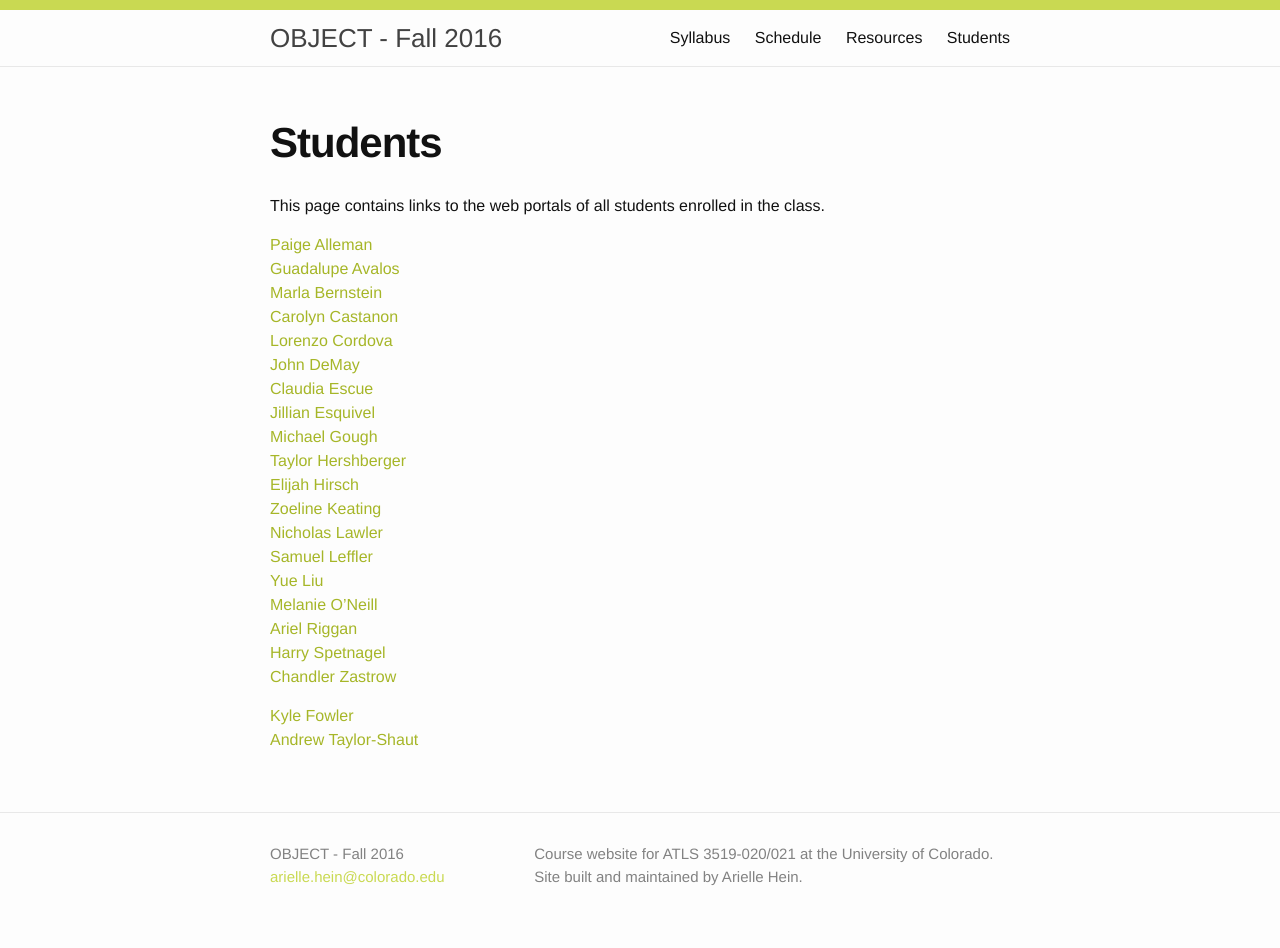
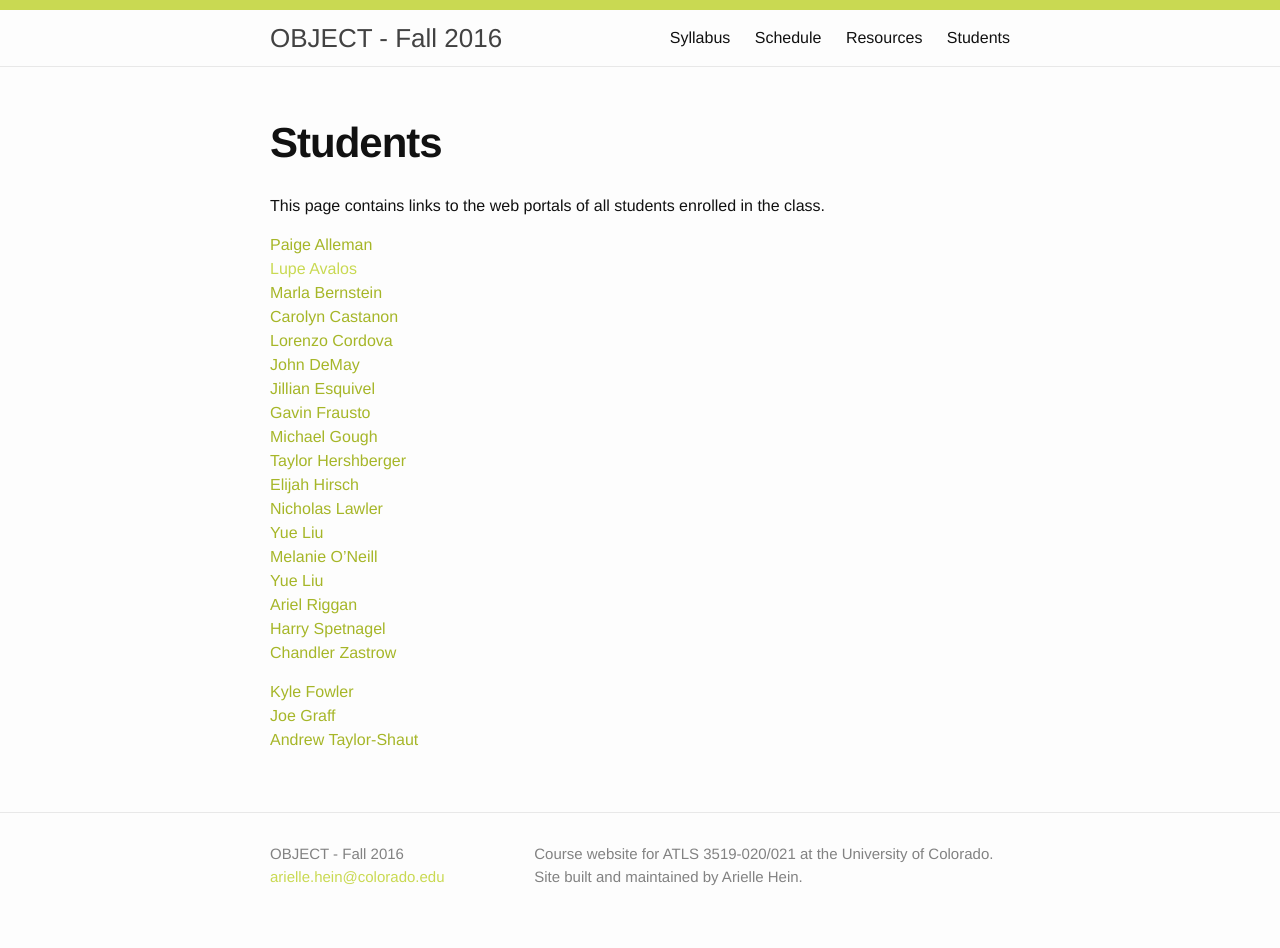
Before and after one commit to coloringchaos/object-fall-16, a Jekyll site: the page built from students.md, in a window 1280 px wide. Built offline with Jekyll 4.4.1, drawn with Linux system fonts in a browser that asks for light colours.

Commit message:
updating timeline

```diff
--- a/students.md
+++ b/students.md
@@ -7,21 +7,20 @@ permalink: /students/
 This page contains links to the web portals of all students enrolled in the class.
 
 [Paige Alleman]()<br>
-[Guadalupe Avalos]()<br>
+[Lupe Avalos](https://lupitasnoticias.wordpress.com/category/object/)<br>
 [Marla Bernstein]()<br>
 [Carolyn Castanon]()<br>
 [Lorenzo Cordova]()<br>
 [John DeMay]()<br>
-[Claudia Escue]()<br>
 [Jillian Esquivel]()<br>
+[Gavin Frausto]()<br>
 [Michael Gough]()<br>
 [Taylor Hershberger]()<br>
 [Elijah Hirsch]()<br>
-[Zoeline Keating]()<br>
 [Nicholas Lawler]()<br>
-[Samuel Leffler]()<br>
 [Yue Liu]()<br>
 [Melanie O'Neill]()<br>
+[Yue Liu]()<br>
 [Ariel Riggan]()<br>
 [Harry Spetnagel]()<br>
 [Chandler Zastrow]()<br>
@@ -29,4 +28,5 @@ This page contains links to the web portals of all students enrolled in the clas
 
 
 [Kyle Fowler]()<br>
+[Joe Graff]()<br>
 [Andrew Taylor-Shaut]()<br>
```
Also changed, not shown: schedule.md (+3 -2 lines).
